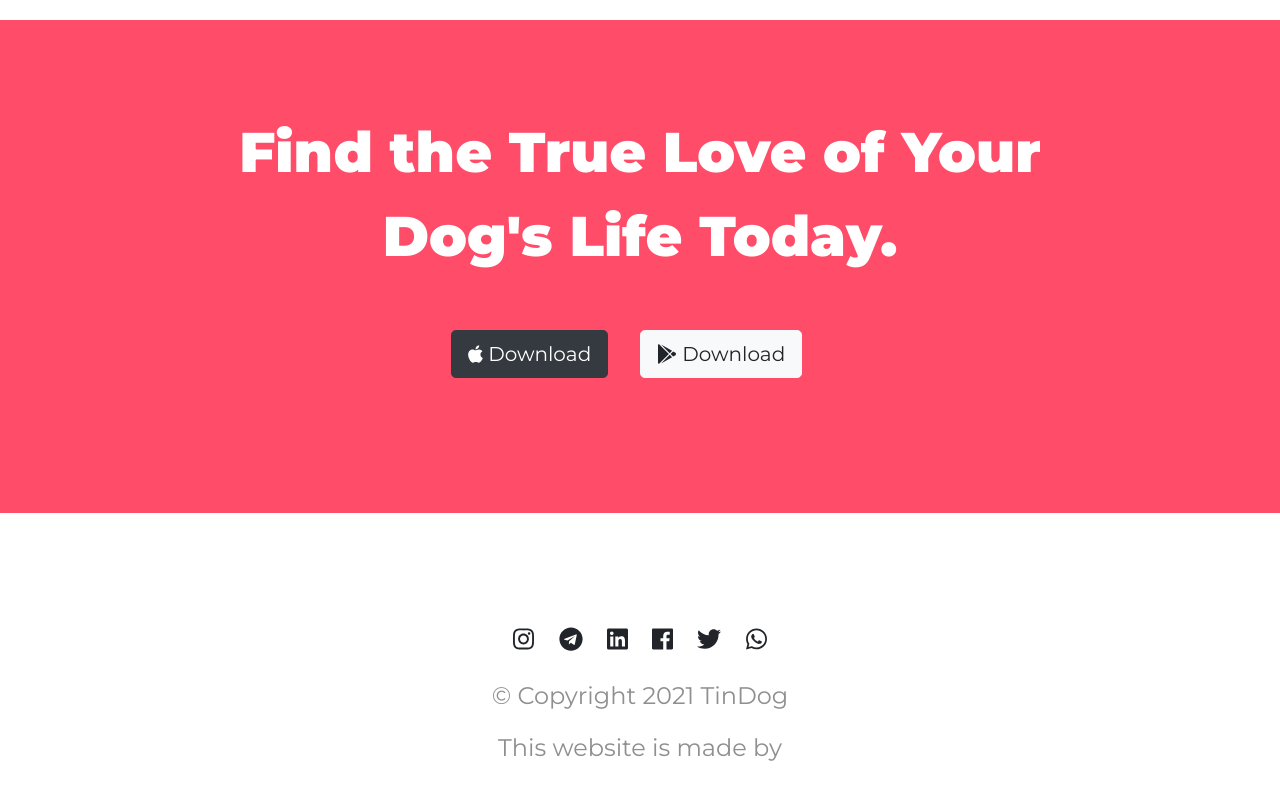
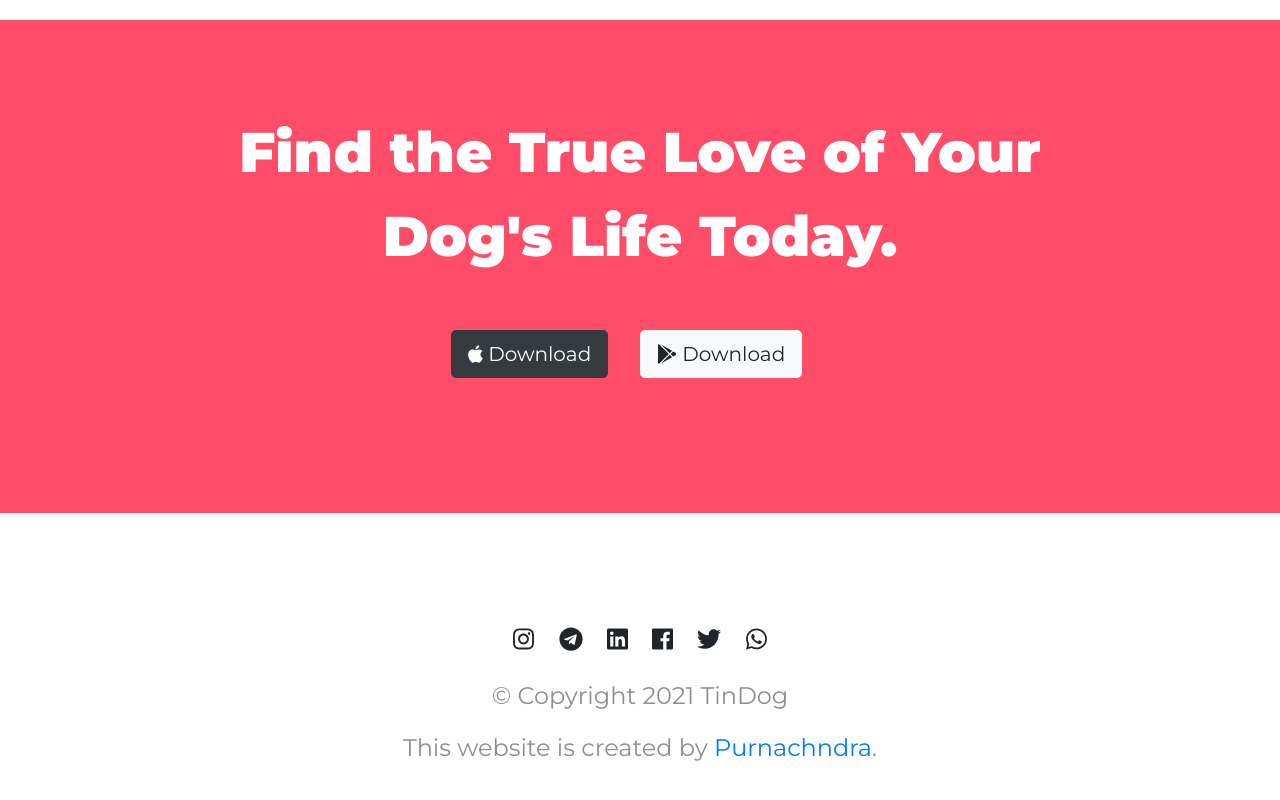
Before and after one commit to purnchndr/tindog, a plain HTML site: page index.html in a window 1280 px wide. Shown: the part 2904-3704 px from the top of the page. Drawn offline with nearby package versions, Linux system fonts and the light colour scheme.

Commit message:
Update index.html

```diff
--- a/index.html
+++ b/index.html
@@ -213,7 +213,7 @@
       <div class="whatsapp links"><i class="fab fa-whatsapp"></i></div>
     </div>
     <p>© Copyright 2021 TinDog</p>
-    <p style="text-decoration:none">This website is made by <a href="https://purnchndr.github.io"></a></p>
+    <p style="text-decoration:none">This website is created by <a href="https://purnchndr.github.io">Purnachndra</a>.</p>
 
 
   </footer>
```
